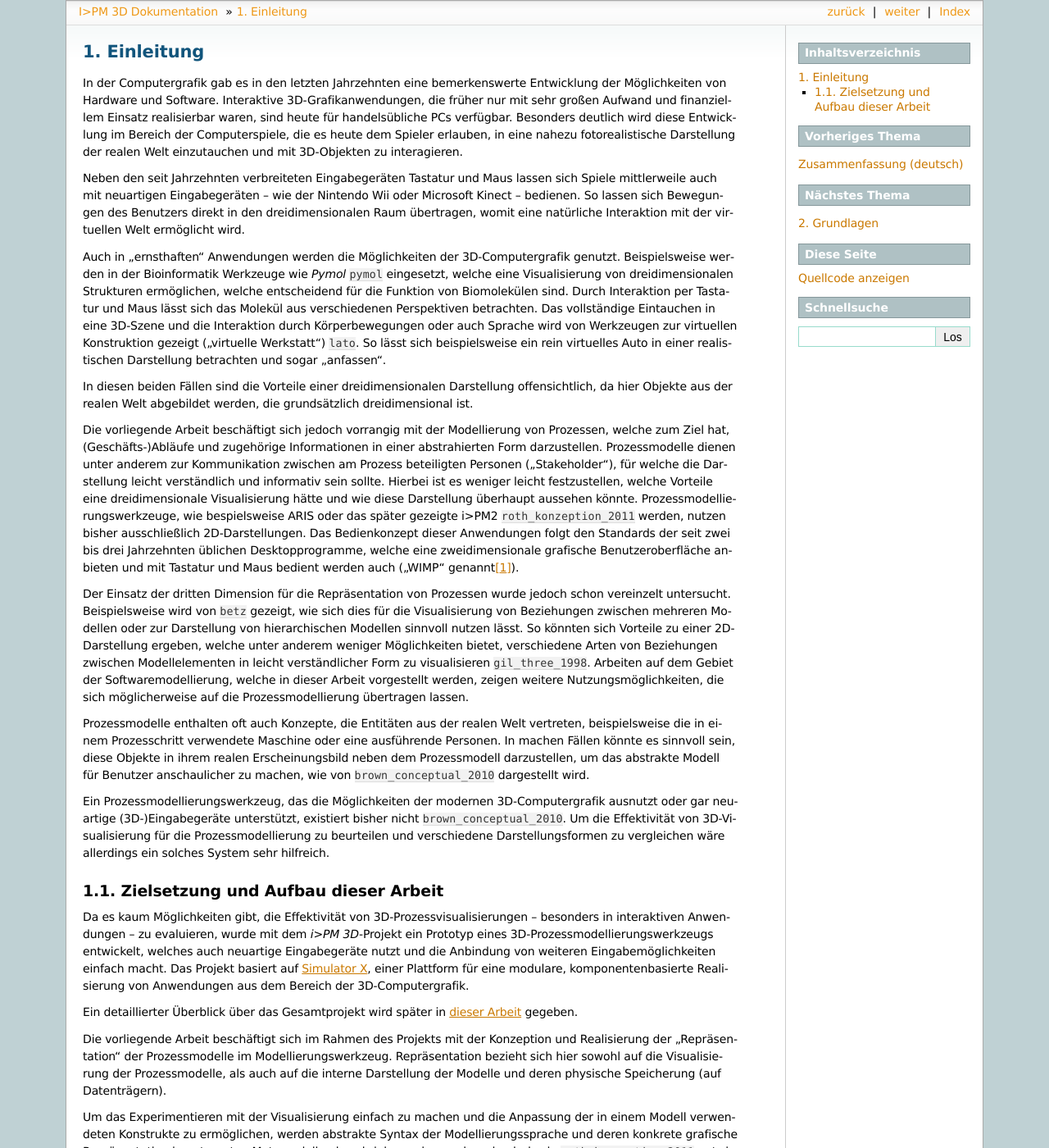
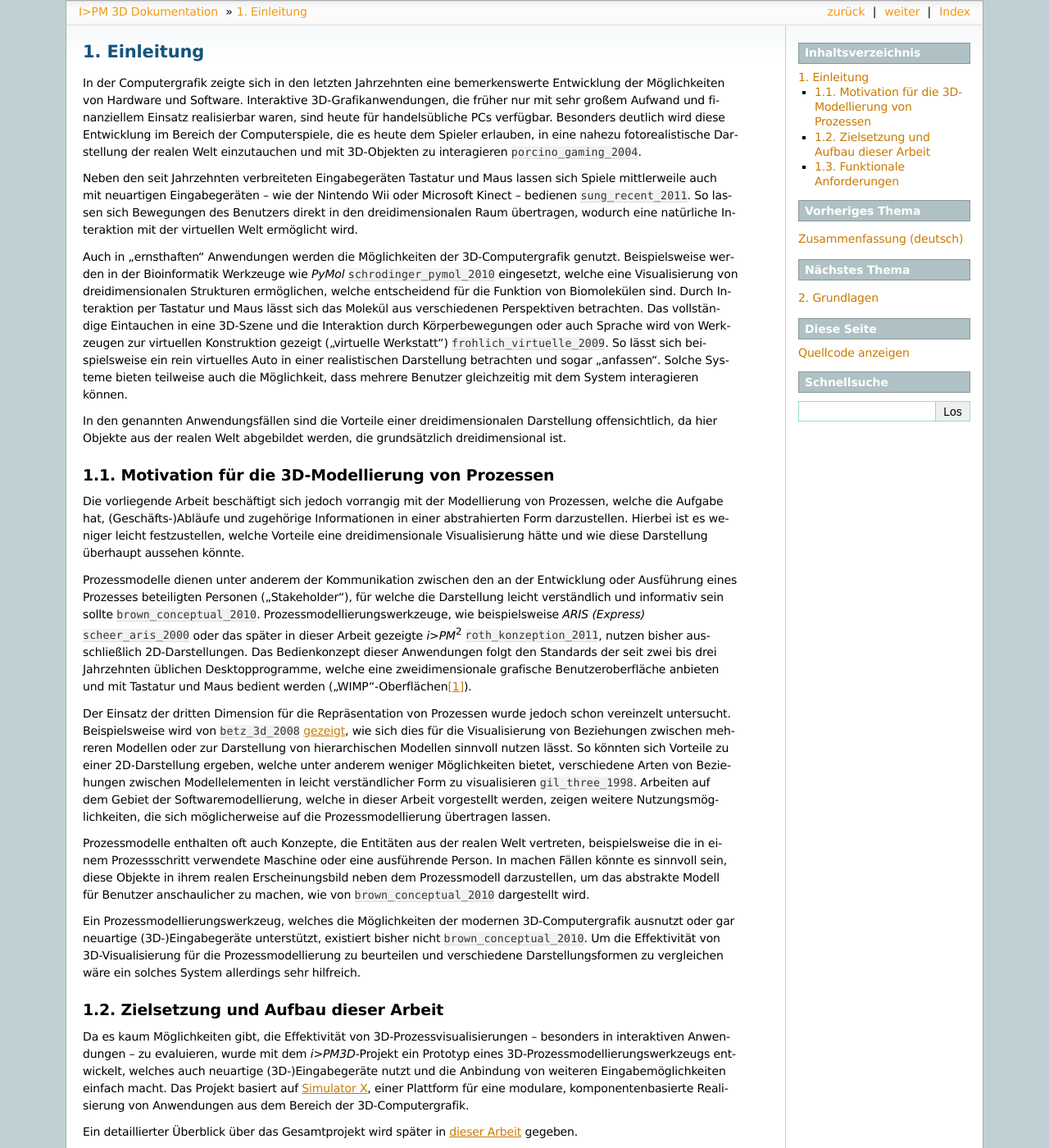
Before and after one commit to dpausp/ba-thesis, a Sphinx documentation site: the page built from source/einleitung.rst, in a window 1280 px wide and 1400 px high. Shown: the whole window at 82% size. Built offline with Sphinx 7.4.7, drawn with Linux system fonts in a browser that asks for light colours; formulas are drawn with MathJax 3; pages that are not in the unit, such as notebooks, are missing from menus; cross-references to code outside the pages are shown as plain code; some of the changed text lies outside the part shown.

Commit message:
einleitung rc1 ...

```diff
--- a/source/einleitung.rst
+++ b/source/einleitung.rst
@@ -2,72 +2,81 @@
 Einleitung
 **********
 
-In der Computergrafik gab es in den letzten Jahrzehnten eine bemerkenswerte Entwicklung der Möglichkeiten von Hardware und Software.
-Interaktive 3D-Grafikanwendungen, die früher nur mit sehr großen Aufwand und finanziellem Einsatz realisierbar waren, sind heute für handelsübliche PCs verfügbar.
-Besonders deutlich wird diese Entwicklung im Bereich der Computerspiele, die es heute dem Spieler erlauben, in eine nahezu fotorealistische Darstellung der realen Welt einzutauchen und mit 3D-Objekten zu interagieren.
+In der Computergrafik zeigte sich in den letzten Jahrzehnten eine bemerkenswerte Entwicklung der Möglichkeiten von Hardware und Software.
+Interaktive 3D-Grafikanwendungen, die früher nur mit sehr großem Aufwand und finanziellem Einsatz realisierbar waren, sind heute für handelsübliche PCs verfügbar.
+Besonders deutlich wird diese Entwicklung im Bereich der Computerspiele, die es heute dem Spieler erlauben, in eine nahezu fotorealistische Darstellung der realen Welt einzutauchen und mit 3D-Objekten zu interagieren :cite:`porcino_gaming_2004`.
 
-Neben den seit Jahrzehnten verbreiteten Eingabegeräten Tastatur und Maus lassen sich Spiele mittlerweile auch mit neuartigen Eingabegeräten – wie der Nintendo Wii oder Microsoft Kinect – bedienen.
-So lassen sich Bewegungen des Benutzers direkt in den dreidimensionalen Raum übertragen, womit eine natürliche Interaktion mit der virtuellen Welt ermöglicht wird.
+Neben den seit Jahrzehnten verbreiteten Eingabegeräten Tastatur und Maus lassen sich Spiele mittlerweile auch mit neuartigen Eingabegeräten – wie der Nintendo Wii oder Microsoft Kinect – bedienen :cite:`sung_recent_2011`.
+So lassen sich Bewegungen des Benutzers direkt in den dreidimensionalen Raum übertragen, wodurch eine natürliche Interaktion mit der virtuellen Welt ermöglicht wird.
 
 Auch in "ernsthaften" Anwendungen werden die Möglichkeiten der 3D-Computergrafik genutzt.
-Beispielsweise werden in der Bioinformatik Werkzeuge wie *Pymol* :cite:`pymol`  eingesetzt, welche eine Visualisierung von dreidimensionalen Strukturen ermöglichen, welche entscheidend für die Funktion von Biomolekülen sind. Durch Interaktion per Tastatur und Maus lässt sich das Molekül aus verschiedenen Perspektiven betrachten.
-Das vollständige Eintauchen in eine 3D-Szene und die Interaktion durch Körperbewegungen oder auch Sprache wird von Werkzeugen zur virtuellen Konstruktion gezeigt ("virtuelle Werkstatt") :cite:`lato`.
+Beispielsweise werden in der Bioinformatik Werkzeuge wie *PyMol* :cite:`schrodinger_pymol_2010` eingesetzt, welche eine Visualisierung von dreidimensionalen Strukturen ermöglichen, welche entscheidend für die Funktion von Biomolekülen sind.
+Durch Interaktion per Tastatur und Maus lässt sich das Molekül aus verschiedenen Perspektiven betrachten.
+Das vollständige Eintauchen in eine 3D-Szene und die Interaktion durch Körperbewegungen oder auch Sprache wird von Werkzeugen zur virtuellen Konstruktion gezeigt ("virtuelle Werkstatt") :cite:`frohlich_virtuelle_2009`.
 So lässt sich beispielsweise ein rein virtuelles Auto in einer realistischen Darstellung betrachten und sogar "anfassen".
+Solche Systeme bieten teilweise auch die Möglichkeit, dass mehrere Benutzer gleichzeitig mit dem System interagieren können.
 
-In diesen beiden Fällen sind die Vorteile einer dreidimensionalen Darstellung offensichtlich, da hier Objekte aus der realen Welt abgebildet werden, die grundsätzlich dreidimensional ist.
+In den genannten Anwendungsfällen sind die Vorteile einer dreidimensionalen Darstellung offensichtlich, da hier Objekte aus der realen Welt abgebildet werden, die grundsätzlich dreidimensional ist.
 
-Die vorliegende Arbeit beschäftigt sich jedoch vorrangig mit der Modellierung von Prozessen, welche zum Ziel hat, (Geschäfts-)Abläufe und zugehörige Informationen in einer abstrahierten Form darzustellen.
-Prozessmodelle dienen unter anderem zur Kommunikation zwischen am Prozess beteiligten Personen ("Stakeholder"), für welche die Darstellung leicht verständlich und informativ sein sollte.
+Motivation für die 3D-Modellierung von Prozessen
+================================================
+
+Die vorliegende Arbeit beschäftigt sich jedoch vorrangig mit der Modellierung von Prozessen, welche die Aufgabe hat, (Geschäfts-)Abläufe und zugehörige Informationen in einer abstrahierten Form darzustellen.
 Hierbei ist es weniger leicht festzustellen, welche Vorteile eine dreidimensionale Visualisierung hätte und wie diese Darstellung überhaupt aussehen könnte.
-Prozessmodellierungswerkzeuge, wie bespielsweise ARIS oder das später gezeigte i>PM2 :cite:`roth_konzeption_2011` werden, nutzen bisher ausschließlich 2D-Darstellungen.
-Das Bedienkonzept dieser Anwendungen folgt den Standards der seit zwei bis drei Jahrzehnten üblichen Desktopprogramme, welche eine zweidimensionale grafische Benutzeroberfläche anbieten und mit Tastatur und Maus bedient werden auch ("WIMP" genannt\ [#f1]_).
+
+Prozessmodelle dienen unter anderem der Kommunikation zwischen den an der Entwicklung oder Ausführung eines Prozesses beteiligten Personen ("Stakeholder"), für welche die Darstellung leicht verständlich und informativ sein sollte :cite:`brown_conceptual_2010`.
+Prozessmodellierungswerkzeuge, wie beispielsweise *ARIS (Express)* :cite:`scheer_aris_2000` oder das später in dieser Arbeit gezeigte *i>PM*\ :sup:`2` :cite:`roth_konzeption_2011`, nutzen bisher ausschließlich 2D-Darstellungen.
+Das Bedienkonzept dieser Anwendungen folgt den Standards der seit zwei bis drei Jahrzehnten üblichen Desktopprogramme, welche eine zweidimensionale grafische Benutzeroberfläche anbieten und mit Tastatur und Maus bedient werden ("WIMP"-Oberflächen\ [#f1]_).
 
 Der Einsatz der dritten Dimension für die Repräsentation von Prozessen wurde jedoch schon vereinzelt untersucht.
-Beispielsweise wird von :cite:`betz` gezeigt, wie sich dies für die Visualisierung von Beziehungen zwischen mehreren Modellen oder zur Darstellung von hierarchischen Modellen sinnvoll nutzen lässt.
+Beispielsweise wird von :cite:`betz_3d_2008` :ref:`gezeigt<betz>`, wie sich dies für die Visualisierung von Beziehungen zwischen mehreren Modellen oder zur Darstellung von hierarchischen Modellen sinnvoll nutzen lässt.
 So könnten sich Vorteile zu einer 2D-Darstellung ergeben, welche unter anderem weniger Möglichkeiten bietet, verschiedene Arten von Beziehungen zwischen Modellelementen in leicht verständlicher Form zu visualisieren :cite:`gil_three_1998`.
 Arbeiten auf dem Gebiet der Softwaremodellierung, welche in dieser Arbeit vorgestellt werden, zeigen weitere Nutzungsmöglichkeiten, die sich möglicherweise auf die Prozessmodellierung übertragen lassen.
 
-Prozessmodelle enthalten oft auch Konzepte, die Entitäten aus der realen Welt vertreten, beispielsweise die in einem Prozesschritt verwendete Maschine oder eine ausführende Personen.
+Prozessmodelle enthalten oft auch Konzepte, die Entitäten aus der realen Welt vertreten, beispielsweise die in einem Prozessschritt verwendete Maschine oder eine ausführende Person.
 In machen Fällen könnte es sinnvoll sein, diese Objekte in ihrem realen Erscheinungsbild neben dem Prozessmodell darzustellen, um das abstrakte Modell für Benutzer anschaulicher zu machen, wie von :cite:`brown_conceptual_2010` dargestellt wird.
 
-Ein Prozessmodellierungswerkzeug, das die Möglichkeiten der modernen 3D-Computergrafik ausnutzt oder gar neuartige (3D-)Eingabegeräte unterstützt, existiert bisher nicht :cite:`brown_conceptual_2010`.
-Um die Effektivität von 3D-Visualisierung für die Prozessmodellierung zu beurteilen und verschiedene Darstellungsformen zu vergleichen wäre allerdings ein solches System sehr hilfreich.
+Ein Prozessmodellierungswerkzeug, welches die Möglichkeiten der modernen 3D-Computergrafik ausnutzt oder gar neuartige (3D-)Eingabegeräte unterstützt, existiert bisher nicht :cite:`brown_conceptual_2010`.
+Um die Effektivität von 3D-Visualisierung für die Prozessmodellierung zu beurteilen und verschiedene Darstellungsformen zu vergleichen wäre ein solches System allerdings sehr hilfreich.
 
 Zielsetzung und Aufbau dieser Arbeit
 ====================================
 
-Da es kaum Möglichkeiten gibt, die Effektivität von 3D-Prozessvisualisierungen – besonders in interaktiven Anwendungen – zu evaluieren, wurde mit dem *i>PM 3D*-Projekt ein Prototyp eines 3D-Prozessmodellierungswerkzeugs entwickelt, welches auch neuartige Eingabegeräte nutzt und die Anbindung von weiteren Eingabemöglichkeiten einfach macht.
+Da es kaum Möglichkeiten gibt, die Effektivität von 3D-Prozessvisualisierungen – besonders in interaktiven Anwendungen – zu evaluieren, wurde mit dem *i>PM3D*-Projekt ein Prototyp eines 3D-Prozessmodellierungswerkzeugs entwickelt, welches auch neuartige (3D-)Eingabegeräte nutzt und die Anbindung von weiteren Eingabemöglichkeiten einfach macht.
 Das Projekt basiert auf :ref:`simulatorx`, einer Plattform für eine modulare, komponentenbasierte Realisierung von Anwendungen aus dem Bereich der 3D-Computergrafik.
 
 Ein detaillierter Überblick über das Gesamtprojekt wird später in :ref:`dieser Arbeit<ipm3d>` gegeben.
 
 Die vorliegende Arbeit beschäftigt sich im Rahmen des Projekts mit der Konzeption und Realisierung der "Repräsentation" der Prozessmodelle im Modellierungswerkzeug.
-Repräsentation bezieht sich hier sowohl auf die Visualisierung der Prozessmodelle, als auch auf die interne Darstellung der Modelle und deren physische Speicherung (auf Datenträgern).
+Repräsentation bezieht sich hier sowohl auf die Visualisierung der Prozessmodelle als auch auf die interne Darstellung der Modelle und deren physische Speicherung (auf Datenträgern).
 
-Um das Experimentieren mit der Visualisierung einfach zu machen und die Anpassung der in einem Modell verwendeten Konstrukte zu ermöglichen, werden abstrakte Syntax der Modellierungssprache und deren konkrete grafische Repräsentation in getrennten Metamodellen beschrieben, wie es schon durch das in :cite:`roth_konzeption_2011` entwickelte Model Designer Framework (MDF) :ref:`mdf` für 2D-Modelleditoren umgesetzt wird.
+Um das Experimentieren mit der Visualisierung einfach zu machen und die Anpassung der in einem Modell verwendeten Konstrukte zu ermöglichen, werden abstrakte Syntax der Modellierungssprache und deren konkrete grafische Repräsentation in getrennten Metamodellen beschrieben, wie es schon durch das in :cite:`roth_konzeption_2011` entwickelte (MDF) :ref:`Model Designer Framework<mdf>` für 2D-Modelleditoren umgesetzt wird.
 So lassen sich auch gänzlich neue Elemente und dazugehörige grafische Objekte hinzufügen.
+Die Modell-Hierarchie von *i>PM3D* wird in :ref:`dieser Arbeit<modellhierarchie>` vorgestellt.
 
-Die Modell-Hierarchie von i>PM 3D wird in :ref:`dieser Arbeit<modellhierarchie>` vorgestellt.
-
-Prinzipiell lässt sich i>PM 3D durch diese Anpassbarkeit nicht nur für die Modellierung von Prozessen sondern auch für ähnliche Anwendungsdomänen einsetzen.
+Prinzipiell lässt sich *i>PM3D* durch diese Anpassbarkeit nicht nur für die Modellierung von Prozessen sondern auch für ähnliche Anwendungsdomänen einsetzen.
 Der Fokus liegt hier allerdings speziell auf der Modellierung nach dem Prinzip der :ref:`perspektivenorientierten Prozessmodellierung<popm>` und dem damit assoziierten :ref:`tvk`.
 So wird ein Metamodell für diese Domäne und deren Visualisierung nach einem graphbasierten Ansatz :ref:`bereitgestellt<metamodelle>`.
-Zusammen beschreiben diese Metamodelle einen *Prozessmodell-Editor*, der den Konzepten von vergleichbaren 2D-Modellierungswerkzeugen und der daraus bekannten Visualisierung folgt.
+Zusammen beschreiben diese Metamodelle einen *Prozessmodell-Editor*, der den Konzepten von vergleichbaren 2D-Modellierungswerkzeugen und der daraus bekannten Visualisierung folgt (siehe :ref:`visualisierung`).
 
-Für den Zugriff auf die interne Repräsentation der Modelle muss eine Schnittstelle bereitgestellt werden, über die andere Komponenten der Anwendung Parameter, die die grafische Repräsentation oder das dahinter liegende Prozessmodellelement betreffen, zur Laufzeit verändern können.
-Ebenfalls müssen für ein Modellierungswerkzeug übliche Funktionen wie das Neuerstellen, Laden und Speichern von Modellen (aus einer textuellen Repräsentation) angeboten werden.
-Diese sog. :ref:`Modellanbindung`
+Für den Zugriff auf die interne Repräsentation der Modelle muss eine Schnittstelle bereitgestellt werden, über die andere Komponenten der Anwendung Parameter zur Laufzeit verändern können, welche die grafische Repräsentation oder das Prozessmodellelement selbst (bspw. die Funktion eines Prozessknotens) betreffen.
+Ebenfalls werden für ein Modellierungswerkzeug übliche Funktionen wie das Neuerstellen, Laden und Speichern von Modellen (aus einer textuellen Repräsentation) angeboten.
+Diese sog. :ref:`Modellanbindung` nutzt hierbei die von *Simulator X* bereitgestellten Möglichkeiten zur Kommunikation zwischen den Komponenten der Anwendung.
 
-Fpr die Realisierung der 3D-Visualisierung, insbesondere für das leichte Hinzufügen von neuen grafischen Objekten und die Realisierung von speziell für einen Modelleditor benötigten grafischen Effekte stand keine geeignete Plattform zur Verfügung.
+Für die Realisierung der 3D-Visualisierung, insbesondere für das leichte Hinzufügen von neuen grafischen Modellobjekten und die Realisierung von speziell für einen Modelleditor benötigten :ref:`grafischen Effekte<visualisierung>` stand keine geeignete Plattform zur Verfügung.
 Daher wurde auf Basis von OpenGL eine :ref:`render-bibliothek` und eine darauf aufbauende :ref:`renderkomponente` für *Simulator X* erstellt, die auf die Anforderungen der Arbeit zugeschnitten, aber möglichst allgemein gehalten und erweiterbar sind.
 
-In dieser Arbeit werden zusammengefasst folgende funktionale Anforderungen an den i>PM 3D realisiert:
+Funktionale Anforderungen
+=========================
 
-    * Beschreibung der verwendeten Modellierungssprache durch Metamodelle
-    * Modellierung von Prozessen mit einer grafischen Modellierungssprache nach einem graphbasierten Ansatz
-    * Möglichkeit, bestehende Modellkonstrukte und deren Visualisierung zu verändern sowie neue Modellelemente hinzuzufügen
-    * Anbindung der Modelle an die Anwendung und Bereitstellung von Manipulationsmöglichkeiten an Modellelementen und deren Visualisierung
-    * Erstellen, Laden und Speichern von Modellen in textueller Form
+Zusammengefasst werden in dieser Arbeit folgende funktionale Anforderungen an den *i>PM3D*-Prototypen realisiert:
+
+    (a) Beschreibung der verwendeten Modellierungssprache durch Metamodelle
+    (b) Modellierung von Prozessen mit einer grafischen Modellierungssprache nach einem graphbasierten Ansatz
+    (c) Möglichkeit, bestehende Modellkonstrukte und deren Visualisierung zu verändern sowie neue Modellelemente hinzuzufügen
+    (d) Anbindung der Modelle an die *Simulator X*-Anwendung und Bereitstellung von Manipulationsmöglichkeiten an Modellelementen und deren Visualisierung
+    (e) Erstellen, Laden und Speichern von Modellen in textueller Form
+    (f) Bereitstellung von Grafikeffekten für einen Modelleditor: Darstellung von Text und 2D-Grafiken auf Modellfiguren; Visualisierung von selektierten, hervorgehobenen und deaktivierten Modellelementen
 
 
-.. [#f1] WIMP steht für "Windows, Icons, Menus, Pointer. Grafische Benutzeroberflächen, die auf die Nutzung mit anderen Eingabegeräte als Tastatur und Maus ausgelegt sind, werden oft als "Post-WIMP-Interfaces" bezeichnet. :cite:`psotwimp`
+.. [#f1] WIMP steht für "Windows, Icons, Menus, Pointer. Grafische Benutzeroberflächen, die auf die Nutzung mit anderen Eingabegeräte als Tastatur und Maus ausgelegt sind, werden auch als "Post-WIMP-Interfaces" bezeichnet. :cite:`van_dam_post-wimp_1997`
--- a/source/index-latex.rst
+++ b/source/index-latex.rst
@@ -9,7 +9,6 @@
     einleitung
     grundlagen
     related
-..
     verwendet
     ipm3d
     modellhierarchie
--- a/source/komplett.bib
+++ b/source/komplett.bib
@@ -90,6 +90,15 @@
 	publisher = {Van Nostrand Reinhold Co.},
 	editor = {Shu, N. C.},
 	year = {1988}
+},
+
+@inproceedings{frohlich_virtuelle_2009,
+	title = {Virtuelle Werkstatt – Multimodale Interaktion für intelligente virtuelle Konstruktion},
+	booktitle = {8. Paderborner Workshop Augmented \& Virtual Reality in der Produktentstehung},
+	publisher = {Paderborn: {HNI}},
+	author = {Fröhlich, Christian and Latoschik, Marc Erich and Wachsmuth, Ipke},
+	year = {2009},
+	pages = {241--255}
 },
 
 @inproceedings{ware_viewing_1994,
@@ -249,6 +258,21 @@
 	pages = {202 -- 220}
 },
 
+@article{sung_recent_2011,
+	title = {Recent Videogame Console Technologies},
+	volume = {44},
+	issn = {0018-9162},
+	url = {http://dx.doi.org/10.1109/MC.2011.55},
+	doi = {10.1109/MC.2011.55},
+	number = {2},
+	journal = {Computer},
+	author = {Sung, Kelvin},
+	month = feb,
+	year = {2011},
+	keywords = {Entertainment computing, Videogame consoles},
+	pages = {91–93}
+},
+
 @inproceedings{gu_provision3d_1999,
 	title = {{ProVision3D} - Eine Virtual Reality Workbench zur Visualisierung gesch{\textbackslash}äftsproze{\textbackslash}ßbezogener Organisationsinformationen im virtuellen Raum {(Videobeitrag)}},
 	isbn = {3-519-02694-5},
@@ -270,6 +294,20 @@
 	year = {2011}
 },
 
+@article{van_dam_post-wimp_1997,
+	title = {{Post-WIMP} user interfaces},
+	volume = {40},
+	issn = {0001-0782},
+	url = {http://doi.acm.org/10.1145/253671.253708},
+	doi = {10.1145/253671.253708},
+	number = {2},
+	journal = {Commun. {ACM}},
+	author = {van Dam, Andries},
+	month = feb,
+	year = {1997},
+	pages = {63–67}
+},
+
 @inproceedings{jablonski_perspective_2008,
 	address = {Berlin, Heidelberg},
 	series = {{BPM'07}},
@@ -282,6 +320,19 @@
 	author = {Jablonski, Stefan and Goetz, Manuel},
 	year = {2008},
 	pages = {144–155}
+},
+
+@book{wright_opengl_2010,
+	edition = {5th},
+	title = {{OpenGL} {SuperBible:} Comprehensive Tutorial and Reference},
+	isbn = {0321712617, 9780321712615},
+	publisher = {{Addison-Wesley} Professional},
+	author = {Wright, Richard S. and Haemel, Nicholas and Sellers, Graham and Lipchak, Benjamin},
+	year = {2010}
+},
+
+@book{_opengl_????,
+	title = {{OpenGL} {SuperBible} - fifth Edition}
 },
 
 @book{wolff_opengl_2011,
@@ -453,6 +504,20 @@
 	annote = {Refs nochmal anschauen
 
  }
+},
+
+@article{porcino_gaming_2004,
+	title = {Gaming Graphics: The Road to Revolution},
+	volume = {2},
+	issn = {1542-7730},
+	url = {http://doi.acm.org/10.1145/988392.988409},
+	doi = {10.1145/988392.988409},
+	number = {2},
+	journal = {Queue},
+	author = {Porcino, Nick},
+	month = apr,
+	year = {2004},
+	pages = {62–71}
 },
 
 @inproceedings{brus_fast_1996,
@@ -748,7 +813,7 @@
 @inproceedings{schonhage_3d_2000,
 	address = {New York, {NY}, {USA}},
 	series = {{VRML} '00},
-	title = {{3D} gadgets for business process visualization a case study},
+	title = {{3D} gadgets for business process visualization. A case study},
 	isbn = {1-58113-211-5},
 	location = {Monterey, California, United States},
 	url = {http://doi.acm.org/10.1145/330160.330238},
@@ -760,3 +825,22 @@
 	keywords = {business process visualization, gradgets, information visualization, {Java3D}},
 	pages = {131–138}
 }
+
+
+@unpublished{schrodinger_pymol_2010,
+	title = {The {PyMOL} Molecular Graphics System, Version 1.3r1},
+	author = {Schrödinger, {LLC}},
+	month = aug,
+	year = {2010},
+	annote = {{PyMOL} The {PyMOL} Molecular Graphics System, Version 1.3, Schrödinger, {LLC.}}
+}
+
+
+@inproceedings{scheer_aris_2000,
+	title = {{ARIS} Architecture and Reference Models for Business Process Management},
+	booktitle = {in: Business Process Management – Models, Techniques, and Empirical Studies},
+	publisher = {Springer},
+	author = {Scheer, August-wilhelm and Nüttgens, Markus},
+	year = {2000},
+	pages = {376–389}
+}
--- a/source/links.bib
+++ b/source/links.bib
@@ -115,6 +115,24 @@
 
 @online{www:glpipe,
     label={www:glpipe},
-	title = {Rendering Pipeline Overview},
+	title = {Rendering Pipeline},
 	url = {http://www.opengl.org/wiki/Rendering_Pipeline_Overview},
 }
+
+@online{www:quat,
+    label={www:quat},
+	title = {Quaternions},
+	url = {http://mathworld.wolfram.com/Quaternion.html},
+}
+
+@online{www:xtext,
+    label={www:xtext},
+	title = {Xtext},
+	url = {http://www.eclipse.org/Xtext/},
+}
+
+@online{www:aris,
+    label={www:aris},
+	title = {ARIS Express},
+	url = {http://www.ariscommunity.com/aris-express}
+}
```
Also changed, not shown: other parts of source/links.bib (+10 -10 lines).
